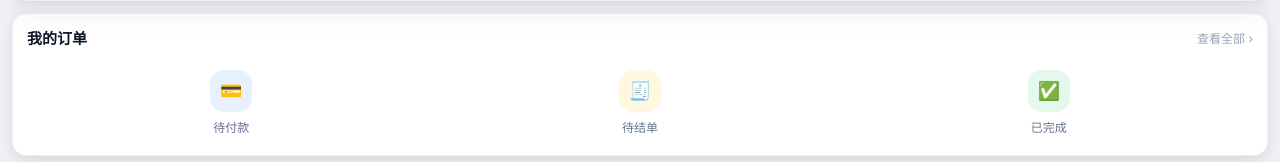
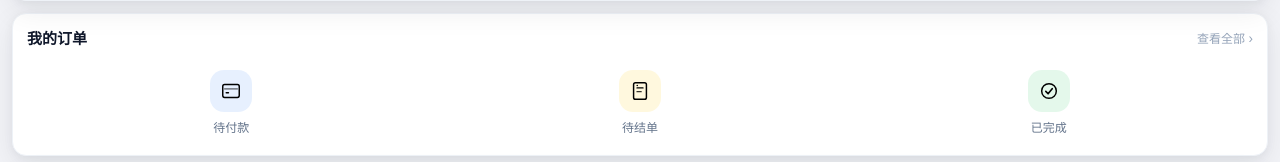
Before and after one commit to comeonn/pw_v0.1, a Vue app: page /mine in a window 1280 px wide. Shown: the part 192-354 px from the top of the page. Built offline with nearby package versions, Linux system fonts and the light colour scheme; the HTML template or start-up script is replaced by a standard one.

Commit message:
去掉分类页间隙

```diff
--- a/src/views/Category.vue
+++ b/src/views/Category.vue
@@ -171,7 +171,7 @@ function selectL1(id: L1['id']) {
 }
 
 .content {
-  padding: 12px 12px 24px;
+  padding: 0 0 24px;
 }
 
 .panel {
@@ -182,6 +182,8 @@ function selectL1(id: L1['id']) {
   box-shadow:
     0 10px 30px rgba(15, 23, 42, 0.08),
     0 2px 10px rgba(15, 23, 42, 0.05);
+  border-left: none;
+  border-right: none;
 }
 
 .layout {
--- a/src/views/Mine.vue
+++ b/src/views/Mine.vue
@@ -38,17 +38,35 @@
         </div>
         <div class="order-status-row">
           <button class="status-item" type="button">
-            <span class="status-icon wait">💳</span>
+            <span class="status-icon wait">
+              <svg viewBox="0 0 24 24" class="status-svg" aria-hidden="true">
+                <rect x="3" y="5" width="18" height="14" rx="2" ry="2" fill="none" stroke="currentColor" stroke-width="1.6" />
+                <rect x="4.5" y="9" width="15" height="1.4" fill="currentColor" opacity="0.6" />
+                <rect x="6" y="13" width="4" height="1.6" rx="0.8" fill="currentColor" />
+              </svg>
+            </span>
             <span class="status-text">待付款</span>
             <span class="status-badge" v-if="waitingPay > 0">{{ waitingPay }}</span>
           </button>
           <button class="status-item" type="button">
-            <span class="status-icon doing">🧾</span>
+            <span class="status-icon doing">
+              <svg viewBox="0 0 24 24" class="status-svg" aria-hidden="true">
+                <rect x="5" y="3" width="14" height="18" rx="2" ry="2" fill="none" stroke="currentColor" stroke-width="1.6" />
+                <rect x="8" y="8" width="8" height="1.4" rx="0.7" fill="currentColor" />
+                <rect x="8" y="12" width="6" height="1.4" rx="0.7" fill="currentColor" opacity="0.8" />
+                <circle cx="9" cy="6" r="0.9" fill="currentColor" />
+              </svg>
+            </span>
             <span class="status-text">待结单</span>
             <span class="status-badge" v-if="waitingClose > 0">{{ waitingClose }}</span>
           </button>
           <button class="status-item" type="button">
-            <span class="status-icon done">✅</span>
+            <span class="status-icon done">
+              <svg viewBox="0 0 24 24" class="status-svg" aria-hidden="true">
+                <circle cx="12" cy="12" r="8" fill="none" stroke="currentColor" stroke-width="1.6" />
+                <path d="M8.5 12.5 11 15l4.5-5.5" fill="none" stroke="currentColor" stroke-width="1.8" stroke-linecap="round" stroke-linejoin="round" />
+              </svg>
+            </span>
             <span class="status-text">已完成</span>
             <span class="status-badge" v-if="finished > 0">{{ finished }}</span>
           </button>
@@ -321,8 +339,12 @@ const levelPercent = computed(() => {
   border-radius: 14px;
   display: grid;
   place-items: center;
-  font-size: 18px;
   background: rgba(15, 23, 42, 0.06);
+}
+
+.status-svg {
+  width: 22px;
+  height: 22px;
 }
 
 .status-icon.wait {
```
